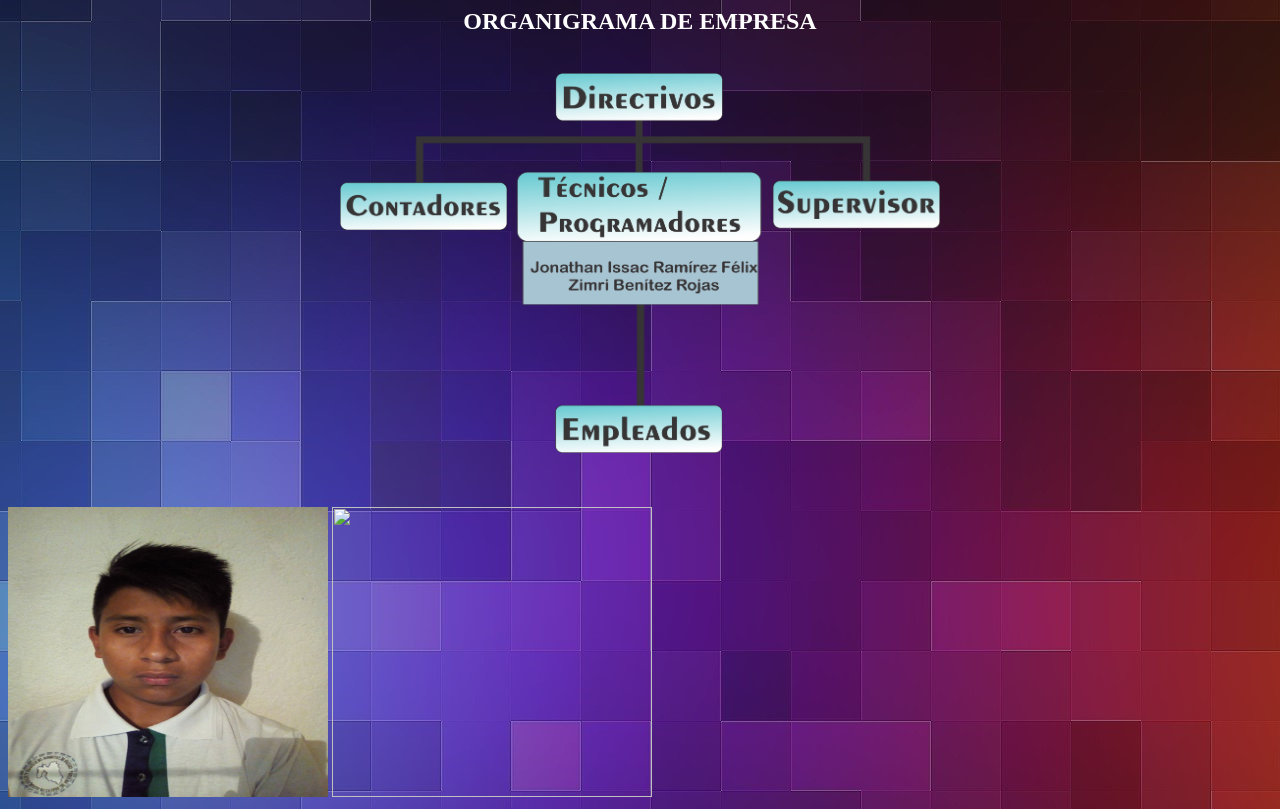
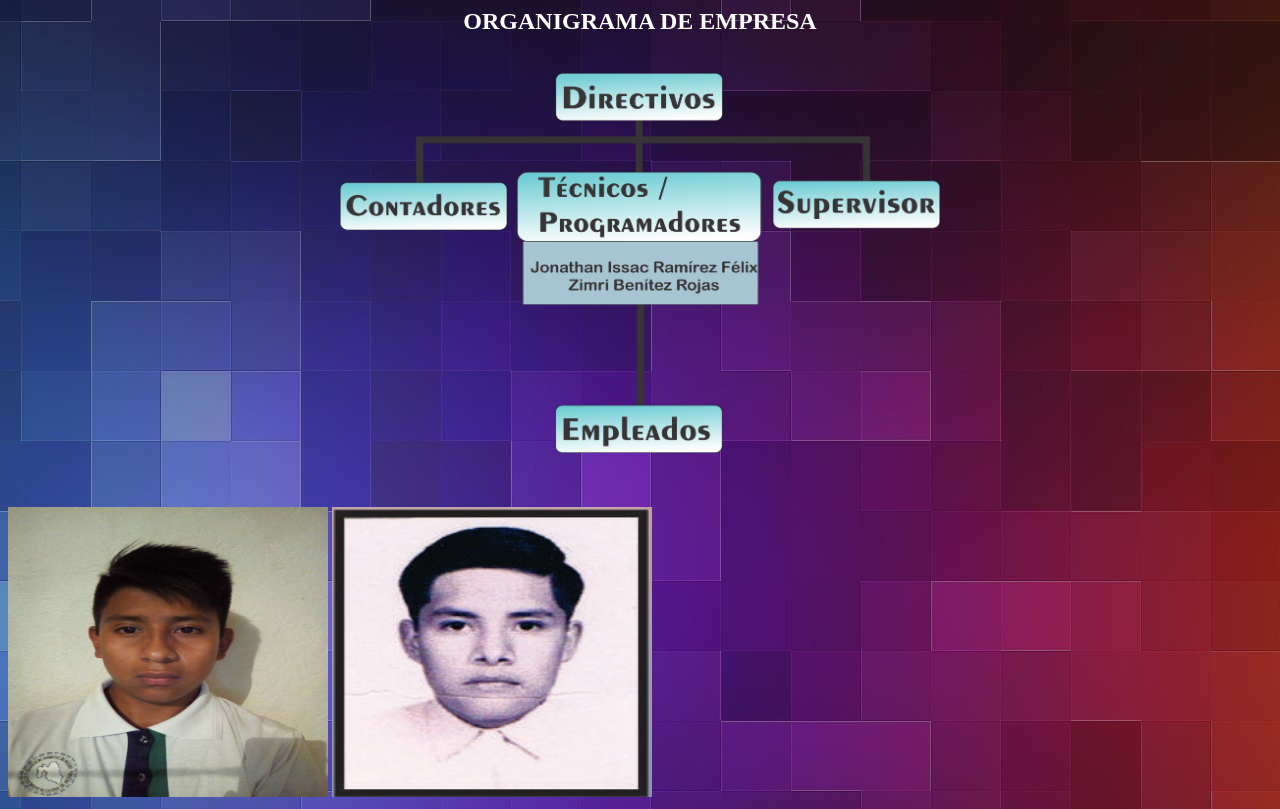
Before and after one commit to zimribenitez/empresarial, a plain HTML site: page Organigrama.html in a window 1280 px wide. Drawn offline with Linux system fonts and the light colour scheme.

Commit message:
Update Organigrama.html

```diff
--- a/Organigrama.html
+++ b/Organigrama.html
@@ -4,6 +4,6 @@
 <center> <h2 style="color:white"> ORGANIGRAMA DE EMPRESA </h2> </center> <br>
 <center> <img align="center" width="600" height="380" src="Organigrama.png"> </img></center><br> <br> <br>
 <a href="Tarjeta2.jpg" title="Jonathan"><img src="gilipollas.jpg" border="0" width="320" height="290"></a>
-<a href="Tarjeta.png" title="Zimri"><img src="iomero.jpg" border="0" width="320" height="290"></a>
+<a href="Tarjeta.png" title="Zimri"><img src="iomero.png" border="0" width="320" height="290"></a>
 </body>
 </html>
```
